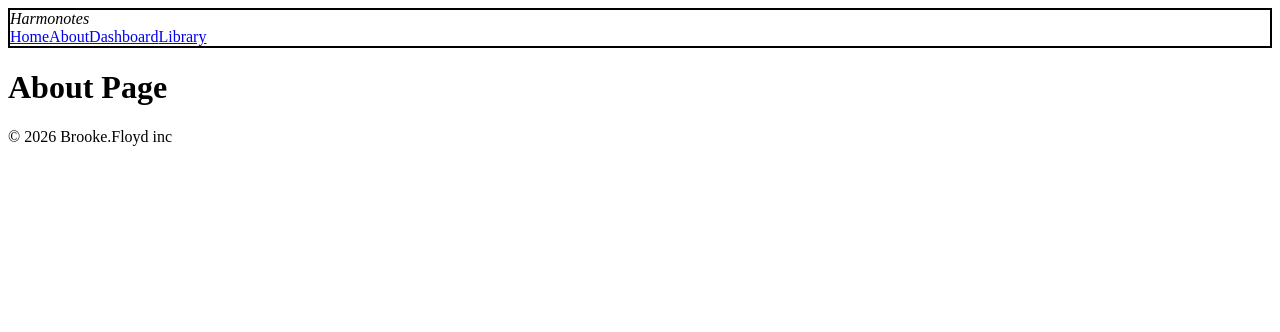
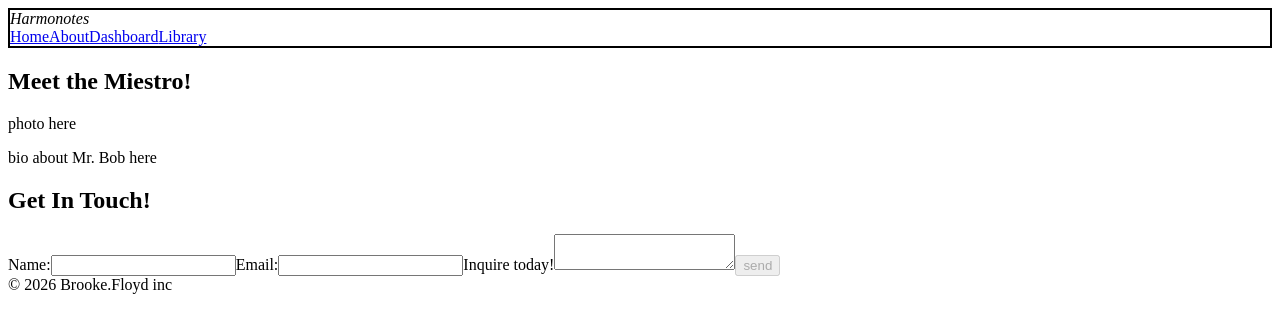
Before and after one commit to BrookeFloyd10/Harmonotes-BrookeF, a React (Vite) app in the folder harmonotes/: page /about in a window 1280 px wide. Shown: the top 332 px of the page. Built offline with nearby package versions, Linux system fonts and the light colour scheme.

Commit message:
created contact form, imported to the about page

```diff
--- a/harmonotes/src/App.css
+++ b/harmonotes/src/App.css
@@ -1,5 +1,5 @@
 
-Header{
+header{
         border: 2px solid #000000;
 
 }
@@ -16,7 +16,7 @@ article {
     margin: auto;
 }
 
-.XPTracker{
+.xp-tracker{
     border: 2px solid #000000;
 }
 
--- a/harmonotes/src/components/ContactForm.jsx
+++ b/harmonotes/src/components/ContactForm.jsx
@@ -0,0 +1,46 @@
+import { useState } from "react";
+
+function ContactForm() {
+    const [formData, setFormData]=useState({
+        name: "",
+        email: "",
+        message: ""
+    });
+    const isAnyFieldEmpty = Object.values(formData).some(value => !value.trim());
+
+    const handleChange = (ev) => {
+        const {name, value} = ev.target;
+        setFormData((prevData) => ({
+            ...prevData,
+            [name]: value
+        }));
+    }
+        return (
+            <div class="contact-form">
+                <h2>Get In Touch!</h2>
+                <form>
+                    <label htmlFor="name">Name:</label>
+                        <input id="name"
+                               type="text"
+                               name="name"
+                               value={formData.name}
+                               onChange={handleChange}></input>
+                    <label htmlFor="email">Email:</label>
+                        <input id="email"
+                               type="text"
+                               name="email"
+                               value={formData.email}
+                               onChange={handleChange}></input>
+                    <label htmlFor="message">Inquire today!</label>
+                        <textarea id="message"
+                               name="message"
+                               value={formData.message}
+                               onChange={handleChange}
+                               maxLength="200"></textarea>
+                    <button type="submit" disabled={isAnyFieldEmpty}>send</button>
+                </form>
+            </div>
+        );
+}
+
+export default ContactForm;
--- a/harmonotes/src/components/PracticeCard.jsx
+++ b/harmonotes/src/components/PracticeCard.jsx
@@ -7,10 +7,10 @@ function PracticeCard({exercise, onToggleComplete}) {
           <h2> {title} </h2>
           <p>{description}</p>
           <p>{duration}</p>
-          <a href={videoLink} target="_blank">Here's a video to jog your memory!</a>
+          <a href={videoLink} target="_blank" rel="noopener noreferrer">Refrence Video!</a>
           <p>{xp} XP</p>
-          <label htmlFor="completed">
-         <input type="checkbox"  checked={exercise.completed} onChange={() => onToggleComplete(exercise.id)}/>
+          <label htmlFor={`completed-${exercise.id}`}>
+         <input id={`completed-${exercise.id}`} type="checkbox" checked={exercise.completed} onChange={() => onToggleComplete(exercise.id)}/>
          Completed
           </label>
         </article>
--- a/harmonotes/src/pages/About.jsx
+++ b/harmonotes/src/pages/About.jsx
@@ -1,8 +1,17 @@
 import { Link } from 'react-router';
+import ContactForm from '../components/ContactForm';
 
 function About() {
     return(
-        <h1>About Page</h1>
+        <section>
+            <h1>Meet the Miestro!</h1>
+            <p>photo here</p>
+
+
+            <p> bio about Mr. Bob here</p>
+
+            <ContactForm />
+        </section>
     );
 }
 
--- a/harmonotes/src/pages/Dashboard.jsx
+++ b/harmonotes/src/pages/Dashboard.jsx
@@ -45,7 +45,7 @@ function Dashboard() {
     if (isLoading) return <p>Loading...</p>;
     if (error) return <p>Error loading: {error}</p>;
     return (
-        <main>
+        <>
             <XPTracker practiceData={practiceData} />
 
             <section className="exercise-list">
@@ -57,7 +57,7 @@ function Dashboard() {
                         )) }
                     </ul>
             </section>
-        </main>
+        </>
 
         )
     }
```
